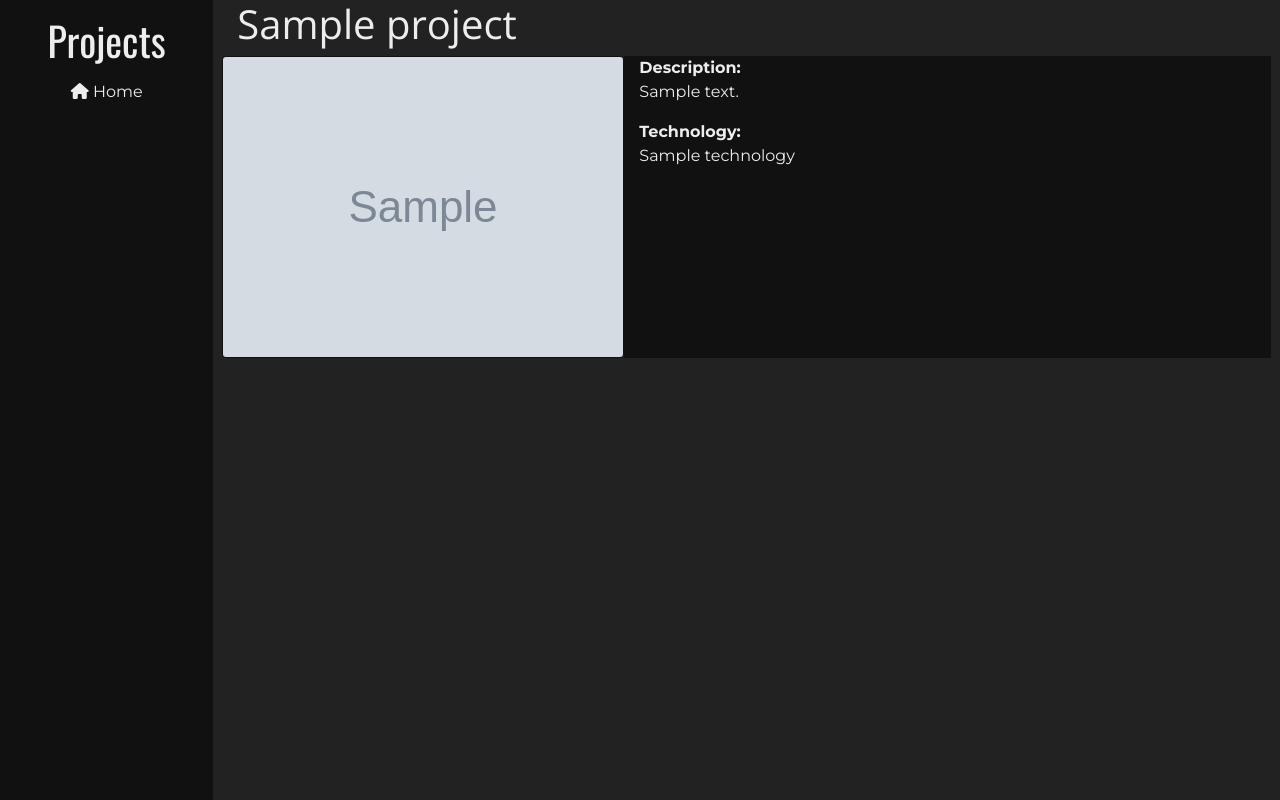
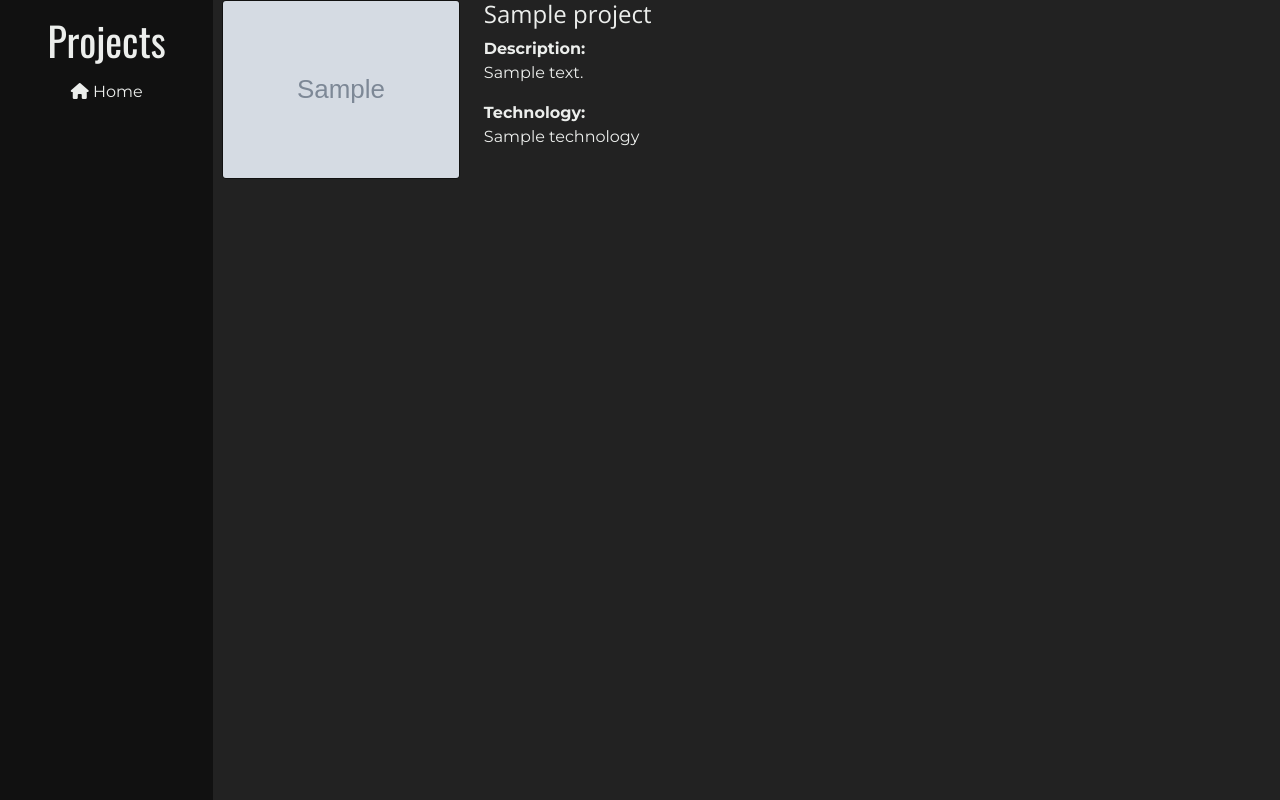
Before and after one commit to dcfreire/funnisquares.github.io, a Django app: template projects/templates/projects/single_project.html in a window 1280 px wide. Run offline with Django 3.2, Linux system fonts and the light colour scheme; the template is opened without the code that fills it: most values are stand-ins (such as "Sample title", 1, 10 or a date in 2020); grey boxes marked "Sample" are stand-in pictures; some libraries are stand-ins or nearby versions.

```diff
--- a/projects/templates/projects/all_projects.html
+++ b/projects/templates/projects/all_projects.html
@@ -12,9 +12,7 @@
         <div class="card-body bg-dark text-light ">
           <h5 class="card-title">{{ project.title }}</h5>
           <p class="card-text">{{ project.description }}</p>
-          <a href={% url 'projects:project_detail' project.pk %} class="btn btn-primary">
-            Read More
-          </a>
+          <a href={% url 'projects:project_detail' project.pk %} class="stretched-link"></a>
         </div>
       </div>
     </div>
--- a/projects/templates/projects/base.html
+++ b/projects/templates/projects/base.html
@@ -41,7 +41,7 @@
           </div>
         </nav>
 
-        <div class="col-10 ml-sm-auto px-4 bg-primary">
+        <div class="col-10 ml-sm-auto px-4 bg-primary text-break">
 
           {% block content %}
           {% endblock %}
--- a/projects/templates/projects/single_project.html
+++ b/projects/templates/projects/single_project.html
@@ -2,18 +2,19 @@
 {% load static %}
 
 {% block content %}
-  <h1 class="m-10"> {{project.title}} </h1>
 
-  <div class="row flex-fill d-flex">
+<div class="row flex-fill d-flex">
 
+  <div class="media">
+    <img class="img-fluid rounded float-left border border-dark mr-4" style="max-width: 40%;" src="{{ project.image.url }}">
+    <div class="media-body text-light">
+      <h4 class="mt-0"> {{project.title}} </h4>
+      <p class="mb-0 font-weight-bold">Description:</p>
+      <p class="mb-3">{{project.description}}</p>
+      <p class="mb-0 font-weight-bold">Technology:</p>
+      <p class="mb-3">{{project.technology}}</p>
 
-    <img class="img-fluid rounded float-left border border-dark" style="max-width: 40%;" src="{{ project.image.url }}">
-    <div class="col bg-dark text-light">
-    <p class="mb-0 font-weight-bold">Description:</p>
-    <p class="mb-3">{{project.description}}</p>
-    <p class="mb-0 font-weight-bold">Technology:</p>
-
-    <p class="mb-3">{{project.technology}}</p>
+    </div>
   </div>
 </div>
 {% endblock %}
```
Also changed, not shown: db.sqlite3.
